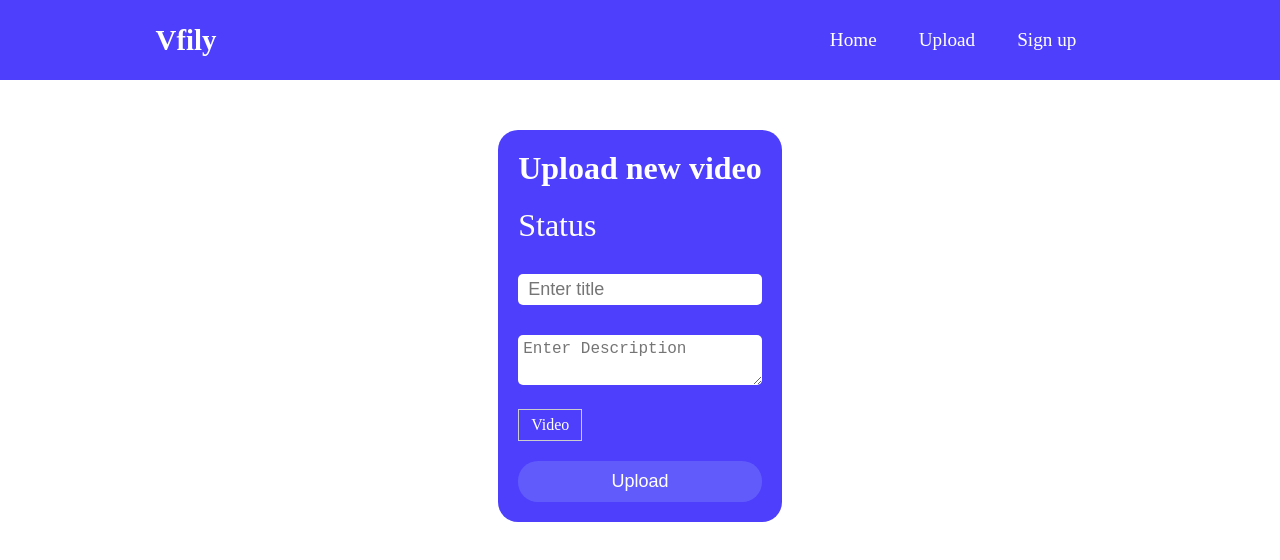
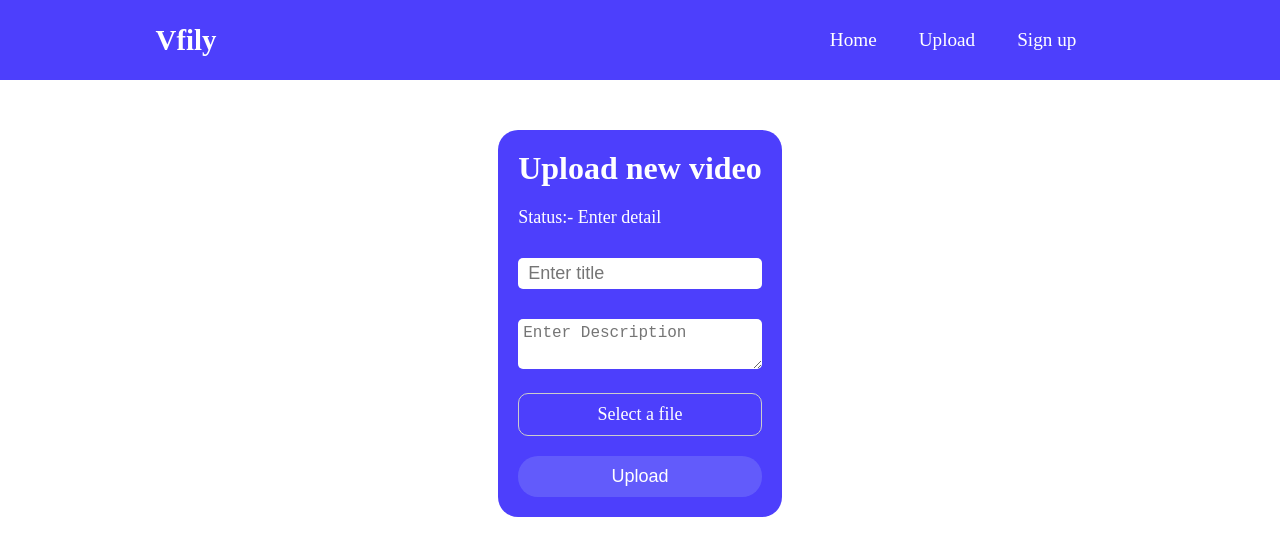
Before and after one commit to malviya-abhishek/vfily, a React (Create React App) app in the folder frontend/: page /upload in a window 1280 px wide. Shown: the top 560 px of the page. Built offline with nearby package versions, Linux system fonts and the light colour scheme.

Commit message:
upload updated

```diff
--- a/frontend/src/App.js
+++ b/frontend/src/App.js
@@ -1,4 +1,4 @@
-import { Route, Router, Switch } from "react-router-dom";
+import { Route, Switch } from "react-router-dom";
 import "./App.css";
 import Navbar from "./components/Navbar/Navbar";
 
--- a/frontend/src/components/Player/Player.js
+++ b/frontend/src/components/Player/Player.js
@@ -1,5 +1,4 @@
 import React from "react";
-import ReactPlayer from "react-player";
 import classes from "./Player.module.css";
 
 function Player(props) {
--- a/frontend/src/components/VideoCard/VideoCard.js
+++ b/frontend/src/components/VideoCard/VideoCard.js
@@ -1,4 +1,4 @@
-import React, { Component } from "react";
+import React from "react";
 import { Link } from "react-router-dom";
 import classes from  "./VideoCard.module.css";
 
--- a/frontend/src/container/VideoPlayer/VideoPlayer.js
+++ b/frontend/src/container/VideoPlayer/VideoPlayer.js
@@ -1,7 +1,6 @@
 import axios from "axios";
 import React, { Component } from "react";
 import Player from "../../components/Player/Player";
-import VideoCard from "../../components/VideoCard/VideoCard";
 
 import classes from "./VideoPlayer.module.css";
 
--- a/frontend/src/container/VideoUpload/VideoUpload.js
+++ b/frontend/src/container/VideoUpload/VideoUpload.js
@@ -6,62 +6,64 @@ const endpoint = "http://localhost:3030/upload";
 
 class VideoUpload extends Component {
 	state = {
-		video: {
 		title: "",
 		description: "",
 		file: null,
+
 		loaded: 0,
-			message: "Choose a file...",
-			defaultmessage: "Choose a file...",
+
+		message: "Enter detail",
+		defaultmessage: "Enter detail",
+
 		uploading: false,
-		},
 	};
 
 	changeHandler = (e) => {
+		if(this.state.uploading)
+			return;
+
 		const name = e.target.name;
 		const value = e.target.value;
 		this.setState({
-			video: {
-				...this.state.video,
+			...this.state,
 			[name]: value,
-			},
+			message:
+				this.state.file && this.state.title && this.state.description
+					? "Ready to Upload"
+					: this.state.defaultmessage,
 		});
-		console.log(name, value);
 	};
 
 	handleUpload = (event) => {
-		console.log("hello");
+		event.preventDefault();
 
-		event.preventDefault();
-		// if (!(this.state.title && this.state.description && this.state.file))
-		// 	return;
+		if (!(this.state.title && this.state.description && this.state.file) || this.state.uploading )
+			return;
+
+		this.setState({uploading:true});
 
 		const data = new FormData();
 
 		data.append("title", this.state.title);
-		data.append(
-			"file",
-			this.state.selectedFile,
-			this.state.selectedFile.name
-		);
+		data.append("description", this.state.description);
 
-		// data.append("file", this.state.selectedFile);
-
-		data.append("description", this.state.description);
+		data.append("file", this.state.file, this.state.file.name);
 
 		axios
 			.post(endpoint, data, {
 				onUploadProgress: (ProgressEvent) => {
 					this.setState({
-						loaded: Math.round(
+						message:( Math.round(
 							(ProgressEvent.loaded / ProgressEvent.total) * 100
-						),
+						) + " % completed" ),
 					});
 				},
 			})
 			.then((res) => {
 				this.setState({
-					selectedFile: null,
+					file: null,
+					title:"",
+					description:"",
 					message: "Uploaded successfully",
 					uploading: false,
 				});
@@ -75,11 +77,17 @@ class VideoUpload extends Component {
 	};
 
 	changeFileHandler = (event) => {
+		if(this.state.uploading)
+			return;
+
 		this.setState({
-			selectedFile: event.target.files[0],
+			file: event.target.files[0],
 			loaded: 0,
-			message: event.target.files[0]
-				? event.target.files[0].name
+			message:
+				event.target.files[0] &&
+				this.state.title &&
+				this.state.description
+					? "Ready to Upload"
 					: this.state.defaultmessage,
 		});
 	};
@@ -90,8 +98,11 @@ class VideoUpload extends Component {
 				<div className={classes.wrapper}>
 					<h1 className={classes.title}>Upload new video</h1>
 					<p className={classes.status}>
-						{" "}
-						Status {this.state.defaultmessage}{" "}
+						Status:-{" "}
+						{this.state.message.substr(
+							0,
+							Math.min(16, this.state.message.length)
+						)}
 					</p>
 					<form className={classes.form}>
 						<div>
@@ -99,7 +110,7 @@ class VideoUpload extends Component {
 								className={classes["input-title"]}
 								type="text"
 								name="title"
-								value={this.state.video.title}
+								value={this.state.title}
 								onChange={this.changeHandler}
 								placeholder=" Enter title"
 							/>
@@ -109,23 +120,30 @@ class VideoUpload extends Component {
 								className={classes["input-description"]}
 								type="textarea"
 								name="description"
-								value={this.state.video.description}
+								value={this.state.description}
 								onChange={this.changeHandler}
 								placeholder="Enter Description"
 							/>
 						</div>
+
 						<div>
-							<lable className={classes["lable-file"]}>
+							<label className={classes["lable-file"]}>
 								<input
-									className={classes["input-file"]}
 									type="file"
-									name="file"
 									onChange={this.changeFileHandler}
-									placeholder="Enter File"
 								/>
-								Video
-							</lable>
+								{this.state.file
+									? this.state.file.name.substr(
+											0,
+											Math.min(
+												16,
+												this.state.message.length
+											)
+									  )
+									: "Select a file"}
+							</label>
 						</div>
+
 						<button
 							type="submit"
 							className={classes["sub-btn"]}
--- a/frontend/src/container/VideoUpload/VideoUpload.module.css
+++ b/frontend/src/container/VideoUpload/VideoUpload.module.css
@@ -12,7 +12,7 @@
 }
 
 .status {
-	font-size: xx-large;
+	font-size: large;
 	margin-top: 20px;
 }
 
@@ -36,17 +36,27 @@
 	border: transparent;
 }
 
-.input-file {
-	display: none;
+input[type="file"] {
+  display: none;
 }
 
 .lable-file {
+  border: 1px solid #ccc;
+  display: inline-block;
+  cursor: pointer;
+  width: 100%;
   margin-top: 20px;
-	border: 1px solid #ccc;
-	display: inline-block;
-	padding: 6px 12px;
-	cursor: pointer;
+  padding: 10px;
+  border-radius: 10px;
+  text-align: center;
+  font-size: large;
 }
+
+.input-file {
+	display: hidden;
+  margin-left: 10px;
+}
+
 
 .sub-btn {
 	font-size: large;
```
Also changed, not shown: frontend/public/manifest.json. Lines whose indentation alone changed are shown as unchanged.
